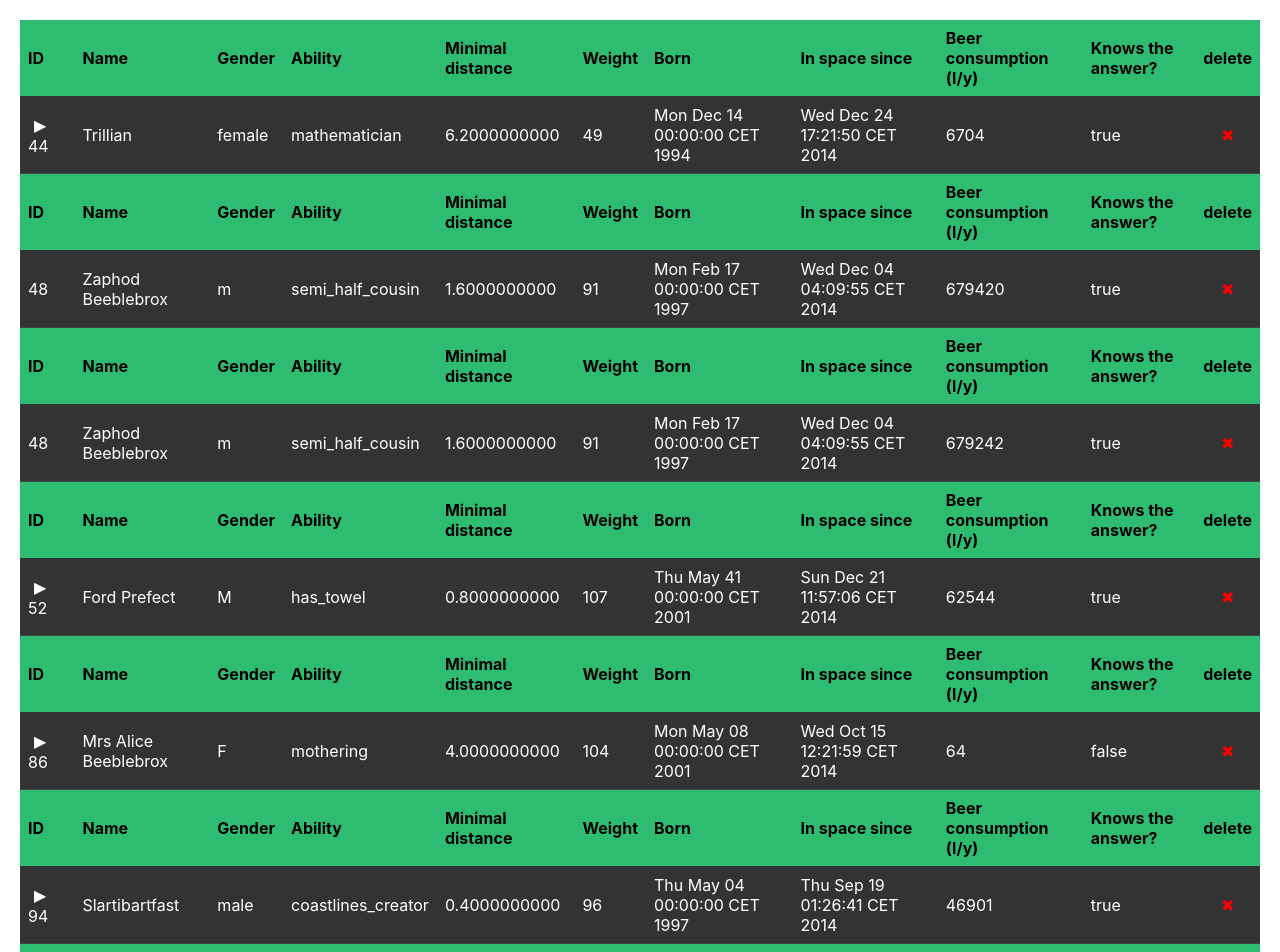
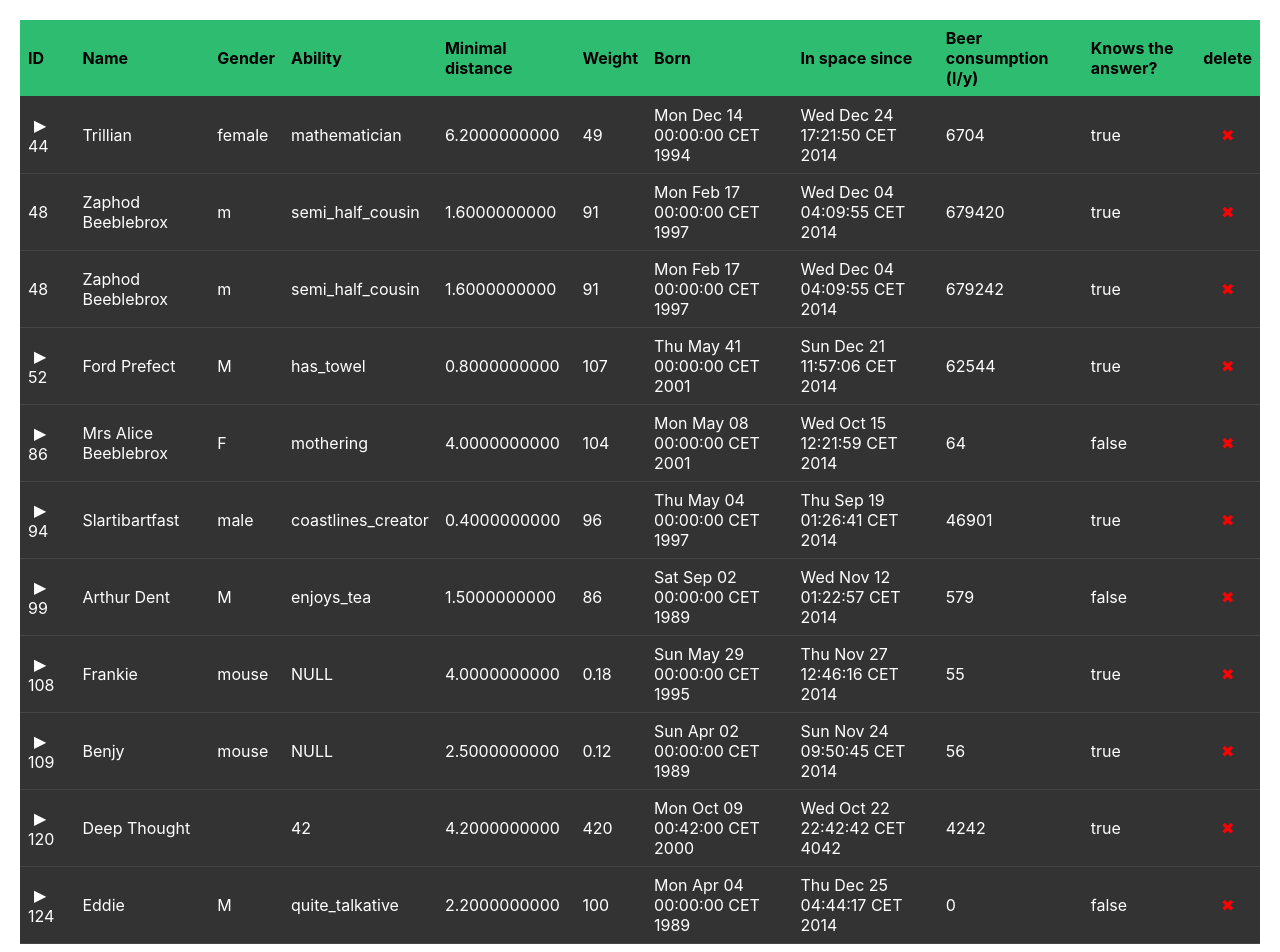
Before and after one commit to MartinChovanec/user_overview, a React (Create React App) app: page / in a window 1280 px wide. Shown: the top 952 px of the page. Built offline with nearby package versions, Linux system fonts and the light colour scheme.

Commit message:
refactor

```diff
--- a/src/App.tsx
+++ b/src/App.tsx
@@ -4,164 +4,125 @@ import data from "./example-data.json";
 interface DataItem {
     [key: string]: string;
 }
-
 interface ChildrenRecords {
     records: HierarchyItem[];
 }
-
 interface HierarchyItem {
     data: DataItem;
-    children?: {
-        [groupName: string]: ChildrenRecords;
-    };
+    children?: { [groupName: string]: ChildrenRecords };
 }
 
 export default function App() {
     const items = data as HierarchyItem[];
+    const [expanded, setExpanded] = useState<{ [id: string]: boolean }>({});
 
-    const rows: any[] = [];
+    const columns = Object.keys(items[0].data);
 
-    const [expanded, setExpanded] = useState<{ [id: string]: boolean }>({});
+    const globalHeader = (
+        <thead>
+            <tr style={{ backgroundColor: "#2ebc71", color: "#000" }}>
+                {columns.map((col) => (
+                    <th key={col} style={{ textAlign: "left", padding: 8, borderBottom: "1px solid #333" }}>
+                        {col}
+                    </th>
+                ))}
+                <th style={{ textAlign: "left", padding: 8, borderBottom: "1px solid #333" }}>delete</th>
+            </tr>
+        </thead>
+    );
 
     function toggleItem(id: string) {
         setExpanded((prev) => ({ ...prev, [id]: !prev[id] }));
     }
 
-    function renderItem(item: HierarchyItem, keyPrefix: string, renderHeader = true) {
-        const columns = Object.keys(item.data);
+    function renderItem(item: HierarchyItem, key: string, includeSectionHeader: boolean) {
+        const rows = [];
+        const cols = Object.keys(item.data);
 
-        let hasChildren = false;
-        if (item.children) {
-            for (const groupKey in item.children) {
-                if (item.children[groupKey].records.length > 0) {
-                    hasChildren = true;
-                    break;
-                }
-            }
-        }
+        const hasChildren = item.children && Object.values(item.children).some((g) => g.records.length > 0);
 
-        // green header
-        const headerCells: any[] = [];
-        if (renderHeader) {
-            for (let i = 0; i < columns.length; i++) {
-                headerCells.push(
-                    <th
-                        key={columns[i]}
-                        style={{
-                            textAlign: "left",
-                            padding: "8px",
-                            borderBottom: "1px solid #333",
-                        }}
-                    >
-                        {columns[i]}
+        if (includeSectionHeader) {
+            rows.push(
+                <tr key={`sec-head-${key}`} style={{ backgroundColor: "#2ebc71", color: "#000" }}>
+                    {cols.map((col) => (
+                        <th key={col} style={{ textAlign: "left", padding: 8, borderBottom: "1px solid #333" }}>
+                            {col}
                         </th>
-                );
-            }
-            headerCells.push(
-                <th
-                    key="delete"
-                    style={{
-                        textAlign: "left",
-                        padding: "8px",
-                        borderBottom: "1px solid #333",
-                    }}
-                >
-                    delete
-                </th>
+                    ))}
+                    <th style={{ textAlign: "left", padding: 8, borderBottom: "1px solid #333" }}>delete</th>
+                </tr>
             );
         }
 
-        rows.push(
-            <tr key={`header-${keyPrefix}`} style={{ backgroundColor: "#2ebc71", color: "#000" }}>
-                {headerCells}
-            </tr>
-        );
-
-        let arrow = "";
-        if (hasChildren) {
-            arrow = expanded[item.data["ID"]] ? "▼" : "▶";
-        }
-        // data header - black
-        const dataCells: any[] = [];
-
-        for (let i = 0; i < columns.length; i++) {
-            const colKey = columns[i];
-            if (i === 0 && hasChildren) {
-                dataCells.push(
-                    <td key={colKey} style={{ padding: "8px" }}>
+        const arrow = hasChildren && (expanded[item.data.ID] ? "▼" : "▶");
+        const dataCells = cols.map((col, i) =>
+            i === 0 && hasChildren ? (
+                <td key={col} style={{ padding: 8 }}>
                     <button
-                            onClick={() => toggleItem(item.data["ID"])}
+                        onClick={() => toggleItem(item.data.ID)}
                         style={{
-                                backgroundColor: "transparent",
+                            background: "transparent",
                             border: "none",
                             color: "#fff",
                             cursor: "pointer",
-                                fontSize: "16px",
-                                marginRight: "5px",
+                            fontSize: 16,
+                            marginRight: 5,
                         }}
                     >
                         {arrow}
                     </button>
-                        {item.data[colKey] || ""}
+                    {item.data[col]}
                 </td>
+            ) : (
+                <td key={col} style={{ padding: 8 }}>
+                    {item.data[col]}
+                </td>
+            )
         );
-            } else {
         dataCells.push(
-                    <td key={colKey} style={{ padding: "8px" }}>
-                        {item.data[colKey] || ""}
-                    </td>
-                );
-            }
-        }
-
-        dataCells.push(
-            <td key="delete-button" style={{ padding: "8px", textAlign: "center" }}>
+            <td key={`del-${key}`} style={{ padding: 8, textAlign: "center" }}>
                 <button
+                    onClick={() => alert(`Delete ${item.data.ID}`)}
                     style={{
-                        backgroundColor: "transparent",
+                        background: "transparent",
                         border: "none",
                         color: "red",
                         cursor: "pointer",
-                        fontSize: "16px",
+                        fontSize: 16,
                     }}
-                    onClick={() => alert(`Delete item with ID: ${item.data["ID"]}`)}
                 >
                     ✖
                 </button>
             </td>
         );
-
         rows.push(
-            <tr
-                key={`data-${keyPrefix}`}
-                style={{
-                    backgroundColor: "#333",
-                    color: "#fff",
-                    borderBottom: "1px solid #444",
-                }}
-            >
+            <tr key={`data-${key}`} style={{ backgroundColor: "#333", color: "#fff", borderBottom: "1px solid #444" }}>
                 {dataCells}
             </tr>
         );
 
-        if (hasChildren && expanded[item.data["ID"]]) {
-            for (const groupKey in item.children) {
-                const group = item.children[groupKey];
-                for (let i = 0; i < group.records.length; i++) {
-                    renderItem(group.records[i], `${keyPrefix}-${groupKey}-${i}`);
-                }
-            }
-        }
+        if (hasChildren && expanded[item.data.ID]) {
+            Object.entries(item.children!).forEach(([groupKey, group]) => {
+                group.records.forEach((child, idx) => {
+                    rows.push(...renderItem(child, `${key}-${groupKey}-${idx}`, true));
+                });
+            });
         }
 
-    for (let i = 0; i < items.length; i++) {
-        renderItem(items[i], i.toString());
+        return rows;
     }
 
+    const bodyRows: React.ReactNode[] = [];
+
+    items.forEach((item, idx) => {
+        bodyRows.push(...renderItem(item, idx.toString(), false));
+    });
+
     return (
-        <div style={{ padding: "20px" }}>
+        <div style={{ padding: 20 }}>
             <table style={{ width: "100%", borderCollapse: "collapse" }}>
-                <tbody>{rows}</tbody>
+                {globalHeader}
+                <tbody>{bodyRows}</tbody>
             </table>
         </div>
     );
```
Lines whose indentation alone changed are shown as unchanged.
